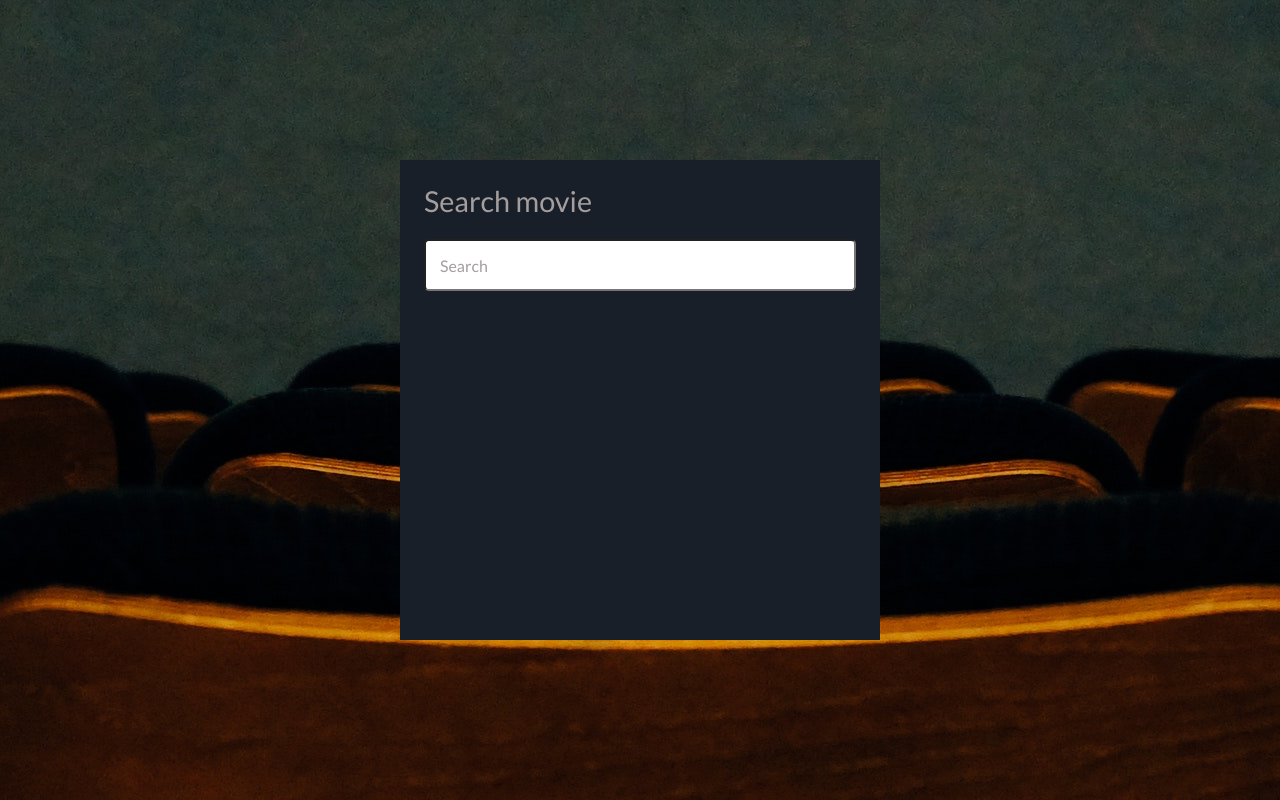
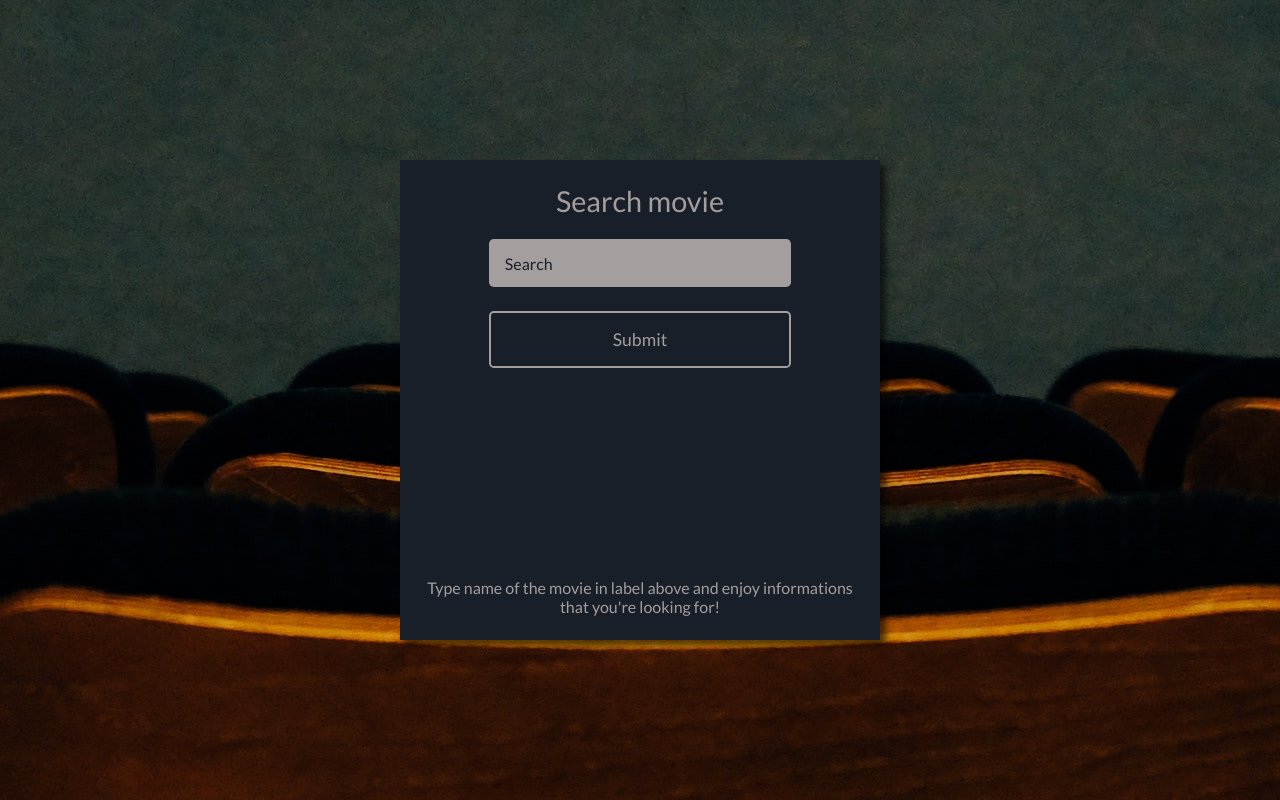
Before and after one commit to NowackiPatryk/Vue_movies_app, a Nuxt app: page / in a window 1280 px wide. Built offline with nearby package versions, Linux system fonts and the light colour scheme.

Commit message:
feature: Created search page

```diff
--- a/assets/styles/components/TextInput.scss
+++ b/assets/styles/components/TextInput.scss
@@ -1,12 +1,14 @@
 @mixin outlined_label {
   top: -5%;
   background: $dark;
+  color: $primary;
 }
 
 @mixin outlined_input {
+  border: 2px solid $primary;
   outline: none;
+  color: $primary;
   background: $dark;
-  border: 2px solid $primary;
 }
 
 .inputContainer {
@@ -16,17 +18,25 @@
     position: absolute;
     top: 50%;
     left: $padding_small;
+
     transform: translateY(-50%);
+    transition: top $transition_fast, background $transition_fast, color $transition_fast;
 
-    transition: top $transition_fast, background $transition_fast;
+    color: $dark;
   }
 
   &_input {
     width: 100%;
     height: 100%;
 
+    border: none;
+    border-radius: $border_radius_default;
+
     padding: $padding_small;
-    border-radius: $border_radius_default;
+
+    background: $primary;
+    color: $primary;
+
   }
 
   &_input:focus {
--- a/assets/styles/defaults.scss
+++ b/assets/styles/defaults.scss
@@ -9,3 +9,5 @@ $transition_long: .5s;
 $border_radius_default: .3rem;
 
 $header_font_size_default: 1.8rem;
+
+$btn_font_size: 1.1rem;
--- a/assets/styles/mixins.scss
+++ b/assets/styles/mixins.scss
@@ -14,3 +14,30 @@
   width: 100%;
   height: 100vh;
 }
+
+@mixin button {
+  border-radius: $border_radius_default;
+  font-size: $btn_font_size;
+  cursor: pointer;
+  transition: color $transition_fast, background $transition_fast;
+}
+
+@mixin button-default {
+  @include button;
+
+  background-color: $primary;
+  color: $dark;
+}
+
+@mixin button-outlined {
+  @include button;
+
+  border: 2px solid $primary;
+  background-color: $dark;
+  color: $primary;
+}
+
+@mixin shadow {
+  -webkit-box-shadow: 5px 5px 6px 1px rgba(0,0,0,0.58);
+  box-shadow: 5px 5px 6px 1px rgba(0,0,0,0.58);
+}
--- a/assets/styles/pages/search.scss
+++ b/assets/styles/pages/search.scss
@@ -6,16 +6,44 @@
   background-position: center;
 
   .searchPage_searchBox {
-    background: $dark;
+    @include flex-centered;
+    @include shadow;
 
     width: 30rem;
     height: 30rem;
 
     padding: $padding_big;
 
+    background: $dark;
+
     .searchBox_header {
       margin-bottom: $padding_default;
       font-size: $header_font_size_default;
     }
+
+    .searchBox_form {
+      width: 70%;
+      height: 100%;
+
+      .form_submitBtn {
+        width: 100%;
+
+        margin-top: $padding_big;
+
+        border: 0;
+        padding: $padding_small;
+        outline: none;
+
+        @include button-outlined;
+      }
+
+      .form_submitBtn:hover {
+        @include button-default;
+      }
+    }
+
+    .searchBox_info {
+      text-align: center;
+    }
   }
 }
--- a/pages/index.vue
+++ b/pages/index.vue
@@ -4,10 +4,22 @@
       <header class="searchBox_header">
         Search movie
       </header>
-      <TextInput
-        name="Search"
-        v-model="search"
-      />
+      <form class="searchBox_form">
+        <TextInput
+          name="Search"
+          v-model="search"
+        />
+
+        <button
+          class = "form_submitBtn"
+          @click.prevent = "redirectToSearch"
+        >
+          Submit
+        </button>
+      </form>
+      <p class="searchBox_info">
+        Type name of the movie in label above and enjoy informations that you're looking for!
+      </p>
     </section>
   </article>
 </template>
@@ -27,6 +39,9 @@ export default {
   },
 
   methods: {
+    redirectToSearch() {
+      this.$router.push(`/results?term=${this.search}`);
+    }
   },
 };
 </script>
```
